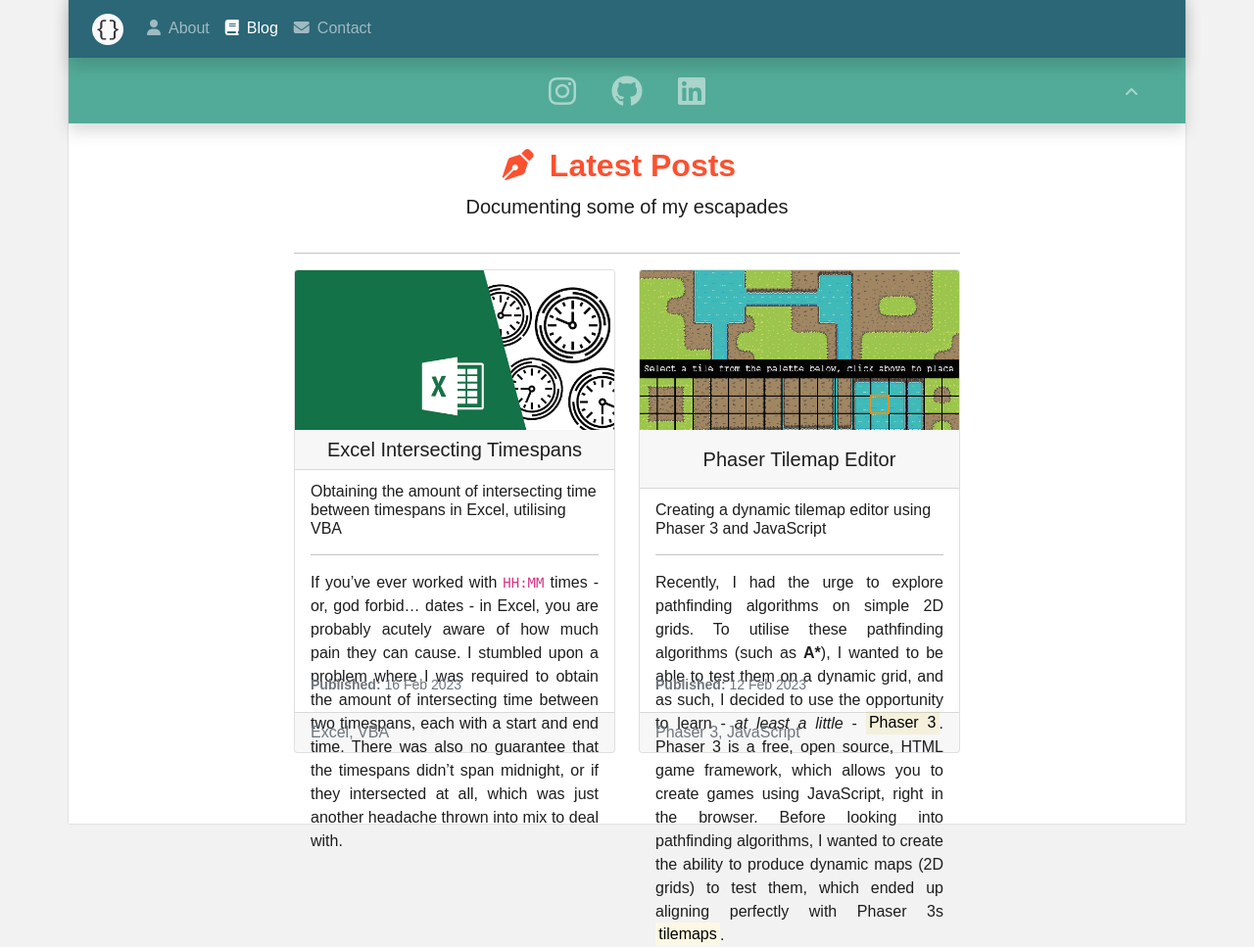
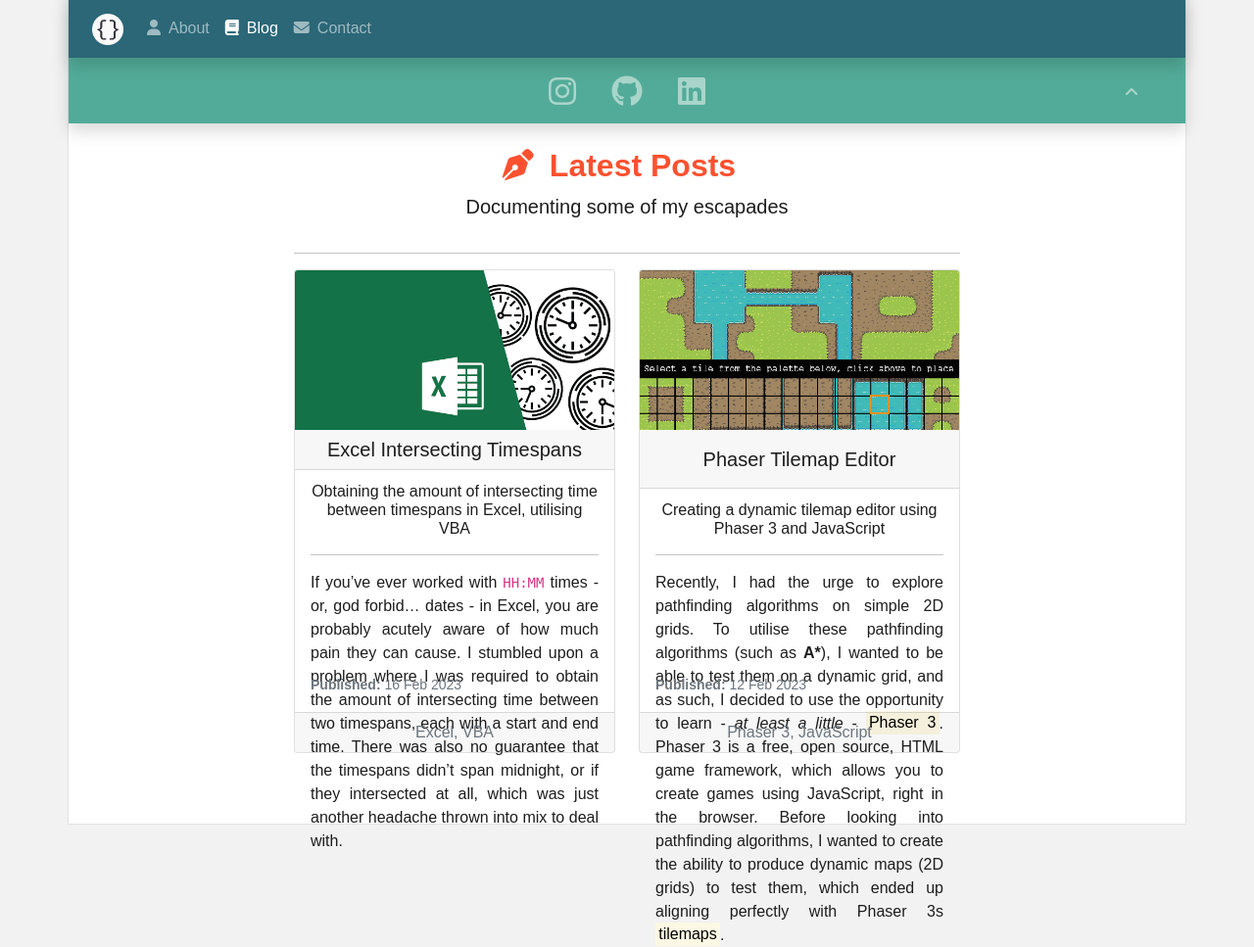
Before and after one commit to onemandan/onemandan.github.io, a Jekyll site: the page built from html/blog.html, in a window 1280 px wide and 967 px high. Shown: the whole window at 98% size. Built offline with Jekyll 4.4.1, drawn with Linux system fonts in a browser that asks for light colours; some web fonts are replaced.

Commit message:
Updated file: blog.html
Ensuring that post cards headers, subtitles and footers are centred.

```diff
--- a/html/blog.html
+++ b/html/blog.html
@@ -14,15 +14,16 @@
     <div class="mb-4 col-lg-6 d-flex align-items-stretch">
         <div class="card post-preview" onclick="location.href='{{ post.url }}';">
             <img src="/assets/images/posts/{{ post.title }}/hero.png" class="card-img-top" alt="{{ post.title }} main image">
-            <h5 class="card-header d-flex align-items-center justify-content-center h-100">{{ post.title }}</h5>
+            <h5 class="card-header d-flex align-items-center justify-content-center text-center h-100">{{ post.title }}</h5>
             <div class="card-body d-flex flex-column">
-                <h6 class="card-subtitle d-flex align-items-center justify-content-center h-100">{{ post.description }}</h6>
+                <h6 class="card-subtitle d-flex align-items-center justify-content-center text-center test h-100">{{ post.description }}</h6>
 
                 <hr/>
+
                 <div class="post-excerpt mb-2">{{ post.excerpt }}</div>
                 <p class="card-text"><small class="text-muted"><strong>Published:</strong> {{ post.date | date_to_string }}</small></p>
             </div>
-            <div class="card-footer text-muted">
+            <div class="card-footer text-center text-muted">
                 {% for item in post.tags %}
                     <span>{{ item }}{% unless forloop.last %},{% endunless %}</span>
                 {% endfor %}
```
